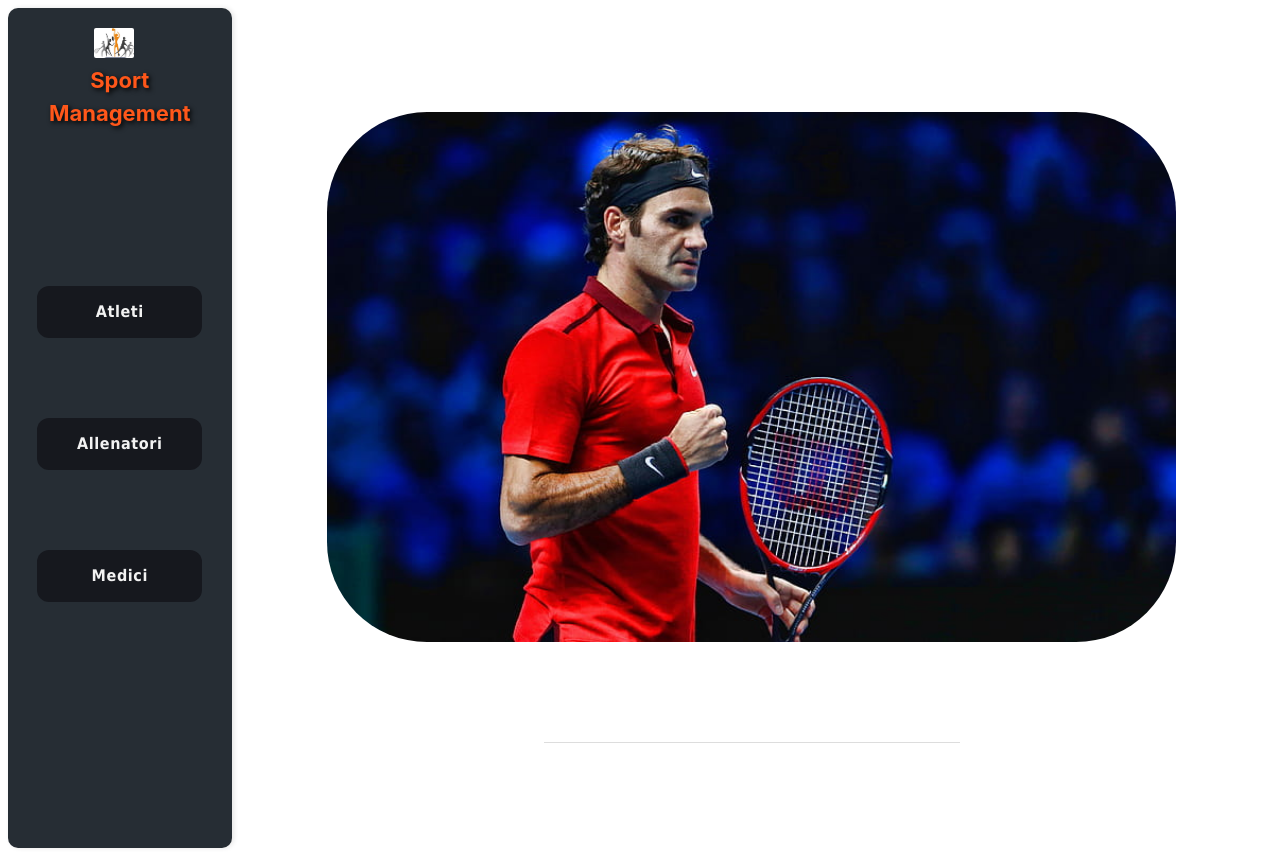
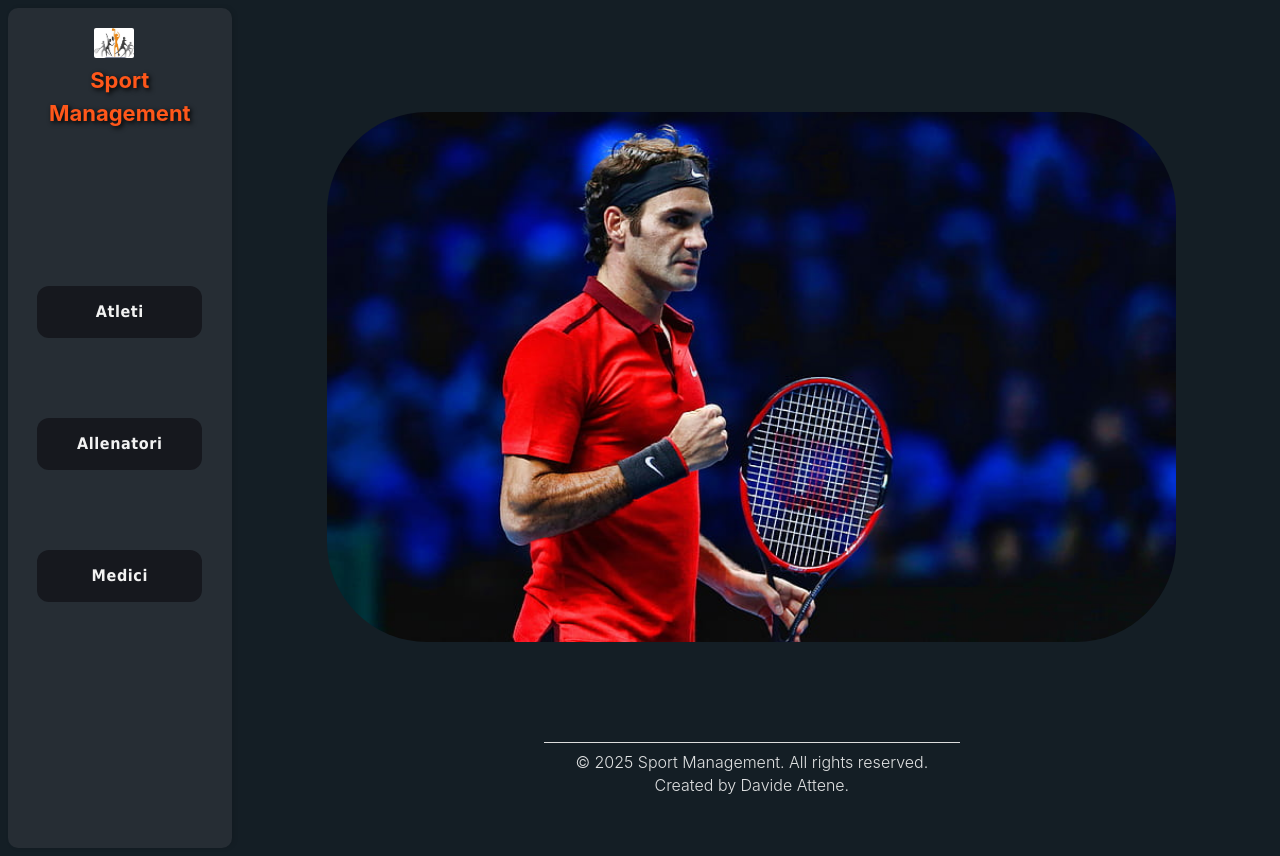
Before and after one commit to aleattene/pcto-deffenu-informatica-frontend, a React (Vite) app: page / in a window 1280 px wide. Built offline with nearby package versions, Linux system fonts and the light colour scheme.

Commit message:
fix: add root background-color

```diff
--- a/src/components/Button/Button.css
+++ b/src/components/Button/Button.css
@@ -1,7 +1,7 @@
 /* Button Styles */
 #sidebar button {
-    background-color: #16181E;  /* Colore di sfondo */
-    color: rgb(242, 242, 242);            /* Colore */
+    background-color: #16181E;          /* Colore di sfondo */
+    color: rgb(242, 242, 242);          /* Colore */
     border: none;                         /* Rimozione bordi */
     border-radius: 12px;                  /* Angoli arrotondati */
     padding: 10px 20px;                   /* Spaziatura interna */
--- a/src/index.css
+++ b/src/index.css
@@ -5,7 +5,7 @@
 
   color-scheme: light dark;
   color: rgba(255, 255, 255, 0.87);
-  /* background-color: #242424;*/
+  background-color: rgb(20, 30, 37);
 
   font-synthesis: none;
   text-rendering: optimizeLegibility;
```
